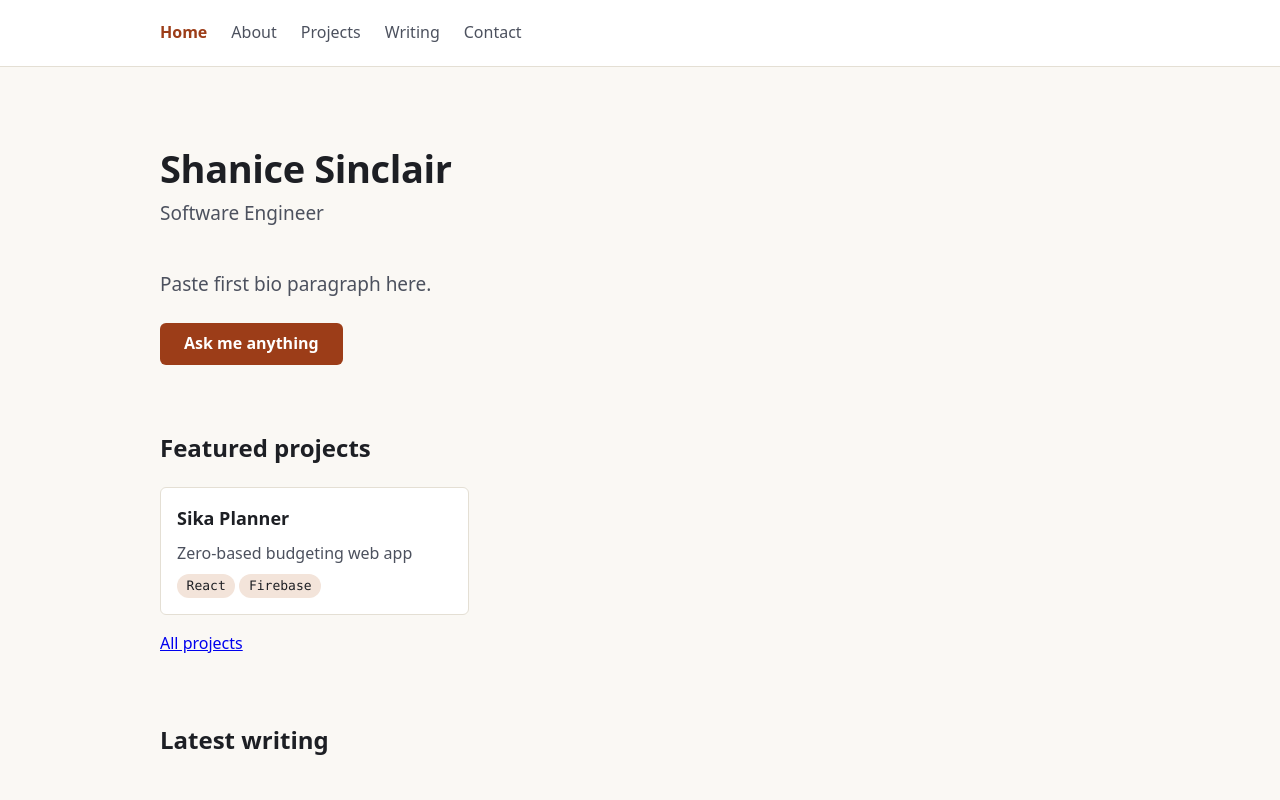
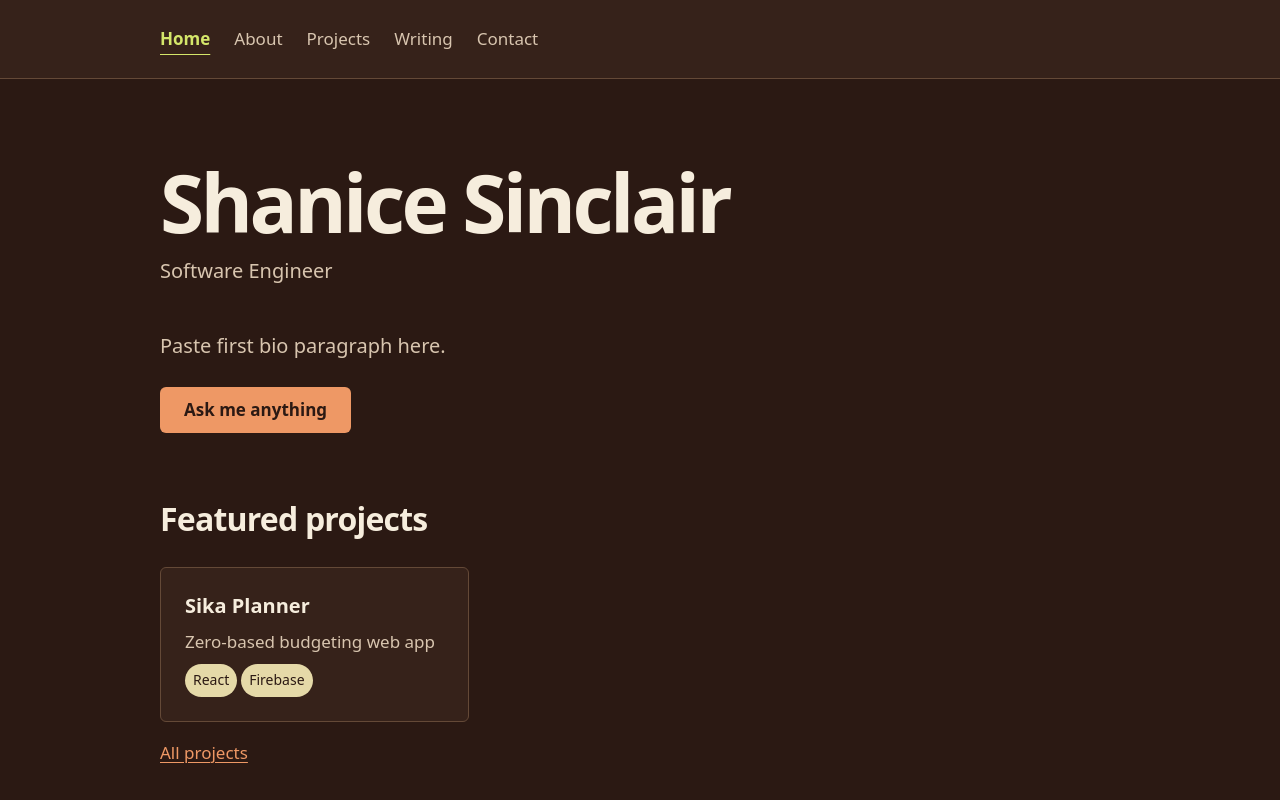
Before and after one commit to ssf876/shanice-dot-com, a React (Vite) app: page / in a window 1280 px wide. Shown: the top 800 px of the page. Built offline with nearby package versions, Linux system fonts and the light colour scheme.

Commit message:
style: define portfolio design system

```diff
--- a/src/index.css
+++ b/src/index.css
@@ -10,7 +10,8 @@ body {
   margin: 0;
   font-family: var(--font-sans);
   font-size: var(--text-0);
-  line-height: 1.6;
+  line-height: var(--leading-body);
+  font-weight: var(--weight-body);
   color: var(--ink-0);
   background-color: var(--paper-0);
 }
@@ -35,7 +36,7 @@ body {
 }
 
 .site-header {
-  border-bottom: 1px solid var(--line-0);
+  border-bottom: var(--border-subtle);
   background: var(--paper-1);
 }
 
@@ -49,7 +50,8 @@ body {
 }
 
 .site-nav a {
-  padding: var(--space-1) 0;
+  padding: var(--space-2) 0;
+  min-height: var(--control-size);
   color: var(--ink-1);
   text-decoration: none;
 }
@@ -59,8 +61,10 @@ body {
 }
 
 .site-nav a.active {
-  color: var(--accent-0);
-  font-weight: 600;
+  color: var(--signal-0);
+  text-decoration: underline;
+  text-underline-offset: 0.5em;
+  font-weight: var(--weight-label);
 }
 
 .site-main {
@@ -78,7 +82,7 @@ body {
   max-width: var(--content-width);
   margin: 0 auto;
   padding: var(--space-4) var(--gutter);
-  border-top: 1px solid var(--line-0);
+  border-top: var(--border-subtle);
   color: var(--ink-2);
 }
 
@@ -88,6 +92,7 @@ body {
 
 .social-links {
   display: flex;
+  flex-wrap: wrap;
   gap: var(--space-3);
   margin: 0;
   padding: 0;
@@ -101,8 +106,8 @@ body {
 .page-title {
   margin: 0 0 var(--space-2);
   font-size: var(--text-2);
-  line-height: 1.15;
-  letter-spacing: -0.01em;
+  line-height: var(--leading-heading);
+  letter-spacing: var(--tracking-heading);
   text-wrap: balance;
 }
 
@@ -118,12 +123,12 @@ body {
 }
 
 .post-body {
-  max-width: 46rem;
+  max-width: var(--reading-width);
 }
 
 .post-body h2 {
   margin: var(--space-5) 0 var(--space-3);
-  line-height: 1.2;
+  line-height: var(--leading-compact);
 }
 
 .post-body a {
@@ -144,11 +149,12 @@ body {
 
 .button {
   display: inline-block;
+  min-height: var(--control-size);
   padding: var(--space-2) var(--space-4);
   border-radius: var(--radius-1);
   background: var(--accent-0);
   color: var(--accent-contrast);
-  font-weight: 600;
+  font-weight: var(--weight-label);
   text-decoration: none;
 }
 
@@ -159,7 +165,7 @@ body {
 .empty-note {
   margin-top: var(--space-5);
   padding-left: var(--space-3);
-  border-left: 3px solid var(--line-0);
+  border-left: var(--border-accent) solid var(--line-0);
   color: var(--ink-2);
   font-style: italic;
 }
@@ -207,7 +213,7 @@ body {
 }
 
 .hero-lede {
-  max-width: 42rem;
+  max-width: var(--reading-width);
   margin: 0;
   color: var(--ink-1);
   font-size: var(--text-1);
@@ -235,8 +241,8 @@ body {
   display: flex;
   flex-direction: column;
   gap: var(--space-2);
-  padding: var(--space-3);
-  border: 1px solid var(--line-0);
+  padding: var(--space-4);
+  border: var(--border-subtle);
   border-radius: var(--radius-1);
   background: var(--paper-1);
   overflow-wrap: break-word;
@@ -244,7 +250,7 @@ body {
 
 .card-title {
   margin: 0;
-  font-size: 1.125rem;
+  font-size: var(--text-1);
 }
 
 .card-tagline {
@@ -262,22 +268,24 @@ body {
 }
 
 .tech-chip {
-  padding: 0.1rem 0.6rem;
-  border-radius: 999px;
-  background: var(--accent-soft);
-  font-family: var(--font-mono);
-  font-size: 0.8125rem;
+  padding: var(--space-1) var(--space-2);
+  color: var(--accent-contrast);
+  border-radius: var(--radius-pill);
+  background: var(--note-0);
+  font-family: var(--font-sans);
+  font-size: var(--text-small);
 }
 
 .card-links {
   display: flex;
+  flex-wrap: wrap;
   gap: var(--space-3);
   margin: 0;
 }
 
 .card-links a {
   color: var(--accent-0);
-  font-weight: 600;
+  font-weight: var(--weight-label);
 }
 
 .post-list {
@@ -288,7 +296,7 @@ body {
 
 .post-list-item {
   padding: var(--space-3) 0;
-  border-bottom: 1px solid var(--line-0);
+  border-bottom: var(--border-subtle);
 }
 
 .post-list-item:last-child {
@@ -301,7 +309,7 @@ body {
 }
 
 .bio-paragraph {
-  max-width: 42rem;
+  max-width: var(--reading-width);
 }
 
 .section-heading {
@@ -316,7 +324,7 @@ body {
   margin: 0;
   padding: 0 0 0 var(--space-3);
   list-style: none;
-  border-left: 3px solid var(--line-0);
+  border-left: var(--border-accent) solid var(--line-0);
   display: grid;
   gap: var(--space-4);
 }
@@ -327,14 +335,14 @@ body {
 
 .timeline-role {
   margin: 0;
-  font-size: 1.125rem;
+  font-size: var(--text-1);
 }
 
 .timeline-meta {
   margin: 0 0 var(--space-2);
   color: var(--ink-2);
-  font-family: var(--font-mono);
-  font-size: 0.875rem;
+  font-family: var(--font-sans);
+  font-size: var(--text-small);
 }
 
 .timeline-highlights {
@@ -347,7 +355,7 @@ body {
 }
 
 .ama-list {
-  max-width: 42rem;
+  max-width: var(--reading-width);
   margin: 0;
   padding-left: 1.25rem;
 }
@@ -362,7 +370,7 @@ body {
 
 /*
  * Writing index: filter bar + per-post tag chips. Buttons carry aria-pressed;
- * the pressed fill comes from the accent tokens so it reads in both themes.
+ * the pressed fill comes from the accent tokens so the selected state remains clear on espresso.
  */
 .tag-filter {
   display: flex;
@@ -372,13 +380,14 @@ body {
 }
 
 .tag-button {
-  padding: 0.2rem 0.9rem;
-  border: 1px solid var(--line-0);
-  border-radius: 999px;
+  padding: var(--space-2) var(--space-3);
+  min-height: var(--control-size);
+  border: var(--border-control);
+  border-radius: var(--radius-pill);
   background: var(--paper-1);
   color: var(--ink-1);
   font: inherit;
-  font-size: 0.875rem;
+  font-size: var(--text-small);
   cursor: pointer;
 }
 
@@ -391,11 +400,11 @@ body {
   border-color: var(--accent-0);
   background: var(--accent-0);
   color: var(--accent-contrast);
-  font-weight: 600;
+  font-weight: var(--weight-label);
 }
 
 .post-description {
-  max-width: 46rem;
+  max-width: var(--reading-width);
   margin: 0;
   color: var(--ink-1);
 }
@@ -411,6 +420,100 @@ body {
 
 .tag-chip {
   color: var(--ink-2);
+  font-family: var(--font-sans);
+  font-size: var(--text-small);
+}
+
+/* Global type and interaction foundations apply to every route. */
+html {
+  accent-color: var(--signal-0);
+}
+
+body {
+  overflow-wrap: anywhere;
+}
+
+h1, h2, h3, h4, h5, h6 {
+  font-family: var(--font-heading);
+  font-weight: var(--weight-heading);
+  line-height: var(--leading-compact);
+  text-wrap: balance;
+}
+
+h2 {
+  font-size: var(--text-section);
+  letter-spacing: -0.025em;
+}
+
+a {
+  color: var(--accent-0);
+  text-decoration-thickness: 0.08em;
+  text-underline-offset: 0.2em;
+}
+
+a:hover {
+  color: var(--accent-1);
+}
+
+a, button {
+  transition: color var(--motion-fast) var(--ease-standard),
+    background-color var(--motion-fast) var(--ease-standard),
+    border-color var(--motion-fast) var(--ease-standard);
+}
+
+:focus-visible {
+  outline: var(--focus-width) solid var(--focus-0);
+  outline-offset: var(--focus-offset);
+}
+
+::selection {
+  background: var(--selection-bg);
+  color: var(--selection-ink);
+}
+
+.button:hover {
+  color: var(--accent-contrast);
+}
+
+code, pre, .post-body code {
   font-family: var(--font-mono);
-  font-size: 0.8125rem;
 }
+
+.post-body p {
+  margin-block: 0 var(--space-4);
+}
+
+.post-body pre {
+  padding: var(--space-3);
+  overflow-x: auto;
+  background: var(--paper-1);
+  border: var(--border-subtle);
+  border-radius: var(--radius-1);
+}
+
+.post-body pre code {
+  padding: 0;
+  background: transparent;
+}
+
+.post-body blockquote {
+  margin-inline: 0;
+  padding-inline-start: var(--space-4);
+  border-inline-start: var(--border-accent) solid var(--note-0);
+  color: var(--ink-1);
+}
+
+img, video, svg {
+  max-width: 100%;
+  height: auto;
+}
+
+@media (forced-colors: active) {
+  :focus-visible {
+    outline-color: Highlight;
+  }
+
+  .button, .tag-button[aria-pressed='true'] {
+    border: var(--border-width) solid ButtonText;
+  }
+}
--- a/src/styles/tokens.css
+++ b/src/styles/tokens.css
@@ -1,74 +1,89 @@
-/*
- * Design tokens — the single source for color, type, and space.
- * Light values live on :root; the dark variant overrides the SAME token names
- * under prefers-color-scheme: dark, so themes never fork the markup or styles.
- * (Spec: plain CSS custom properties, no UI framework.)
+/* Design system v1 — espresso + warm creative studio.
+ * Fixed dark theme: brand surfaces stay brown regardless of OS preference.
+ * Accent fills use espresso text; never use cream text on bright accents.
  */
 :root {
-  color-scheme: light;
+  color-scheme: dark;
 
-  /* paper — surfaces */
-  --paper-0: #faf8f4; /* page */
-  --paper-1: #ffffff; /* raised: header, cards */
+  /* Palette primitives */
+  --espresso-950: #2b1913;
+  --espresso-900: #36221a;
+  --espresso-800: #483025;
+  --cream-100: #f6eddd;
+  --taupe-200: #d8c5af;
+  --taupe-400: #bca58e;
+  --orange-400: #ee9865;
+  --orange-300: #ffb184;
+  --lime-300: #d4e66a;
+  --note-200: #e5d9a8;
 
-  /* ink — text, strongest to muted */
-  --ink-0: #1d1f24;
-  --ink-1: #4c515e;
-  --ink-2: #686d7b;
+  /* Semantic roles; existing aliases keep consumers on one shared system. */
+  --paper-0: var(--espresso-950);
+  --paper-1: var(--espresso-900);
+  --paper-2: var(--espresso-800);
+  --ink-0: var(--cream-100);
+  --ink-1: var(--taupe-200);
+  --ink-2: var(--taupe-400);
+  --accent-0: var(--orange-400);
+  --accent-1: var(--orange-300);
+  --accent-soft: var(--espresso-800);
+  --accent-contrast: var(--espresso-950);
+  --signal-0: var(--lime-300);
+  --note-0: var(--note-200);
+  --line-0: #644937; /* decorative separators */
+  --line-1: #a1846c; /* identifiable control boundaries */
+  --focus-0: var(--lime-300);
+  --selection-bg: var(--note-200);
+  --selection-ink: var(--espresso-950);
 
-  /* accent — links, active nav, CTAs (AA contrast on both paper values) */
-  --accent-0: #9c3d18;
-  --accent-1: #7c2f12; /* hover/press */
-  --accent-soft: #f3e4da; /* accent-tinted surface */
-  --accent-contrast: #ffffff; /* text on accent fills */
+  /* Sans throughout the interface; monospace reserved for literal code. */
+  --font-sans: ui-sans-serif, system-ui, -apple-system, BlinkMacSystemFont, 'Segoe UI', sans-serif;
+  --font-heading: var(--font-sans);
+  --font-mono: ui-monospace, 'SF Mono', Menlo, Consolas, monospace;
+  --weight-body: 400;
+  --weight-label: 600;
+  --weight-heading: 800;
+  --text-small: 0.875rem;
+  --text-0: 1.0625rem;
+  --text-1: clamp(1.125rem, 1.05rem + 0.3vw, 1.25rem);
+  --text-2: clamp(2.75rem, 1.8rem + 4vw, 5rem);
+  --text-section: clamp(1.5rem, 1.25rem + 1vw, 2rem);
+  --leading-body: 1.75;
+  --leading-heading: 1.08;
+  --leading-compact: 1.35;
+  --tracking-heading: -0.045em;
 
-  --line-0: #e4dfd4; /* hairlines */
-
-  --focus-0: #2f56d0; /* focus ring, distinct from accent in both themes */
-
-  /* type */
-  --font-sans: system-ui, -apple-system, 'Segoe UI', Roboto, 'Helvetica Neue', Arial, sans-serif;
-  --font-mono: ui-monospace, 'SF Mono', 'Cascadia Mono', Menlo, Consolas, monospace;
-  --text-0: 1rem;
-  --text-1: 1.1875rem;
-  --text-2: clamp(1.75rem, 1.3rem + 1.8vw, 2.375rem);
-
-  /* space + layout */
+  /* Spacing and readable measures */
   --space-1: 0.25rem;
   --space-2: 0.5rem;
   --space-3: 1rem;
   --space-4: 1.5rem;
   --space-5: 2.5rem;
   --space-6: 4rem;
+  --space-7: 6rem;
   --content-width: 64rem;
+  --reading-width: 65ch;
   --gutter: clamp(1rem, 4vw, 2rem);
+  --control-size: 2.75rem;
+
   --radius-1: 0.375rem;
+  --radius-2: 0.75rem;
+  --radius-pill: 999px;
+  --border-width: 1px;
+  --border-accent: 3px;
+  --border-subtle: var(--border-width) solid var(--line-0);
+  --border-control: var(--border-width) solid var(--line-1);
+  --focus-width: 2px;
+  --focus-offset: 4px;
+
+  --motion-fast: 140ms;
+  --motion-normal: 220ms;
+  --ease-standard: cubic-bezier(0.2, 0, 0, 1);
 }
 
-@media (prefers-color-scheme: dark) {
+@media (prefers-reduced-motion: reduce) {
   :root {
-    color-scheme: dark;
-
-    --paper-0: #17181d;
-    --paper-1: #1f2127;
-
-    --ink-0: #ece9e2;
-    --ink-1: #b6b4ae;
-    --ink-2: #8c8a86;
-
-    --accent-0: #e8825a;
-    --accent-1: #f0956e;
-    --accent-soft: #3a2a22;
-    --accent-contrast: #17181d;
-
-    --line-0: #34363e;
-
-    --focus-0: #93a8f0;
+    --motion-fast: 0ms;
+    --motion-normal: 0ms;
   }
 }
-
-/* One visible, keyboard-only focus treatment for every interactive element. */
-:focus-visible {
-  outline: 2px solid var(--focus-0);
-  outline-offset: 2px;
-}
```
